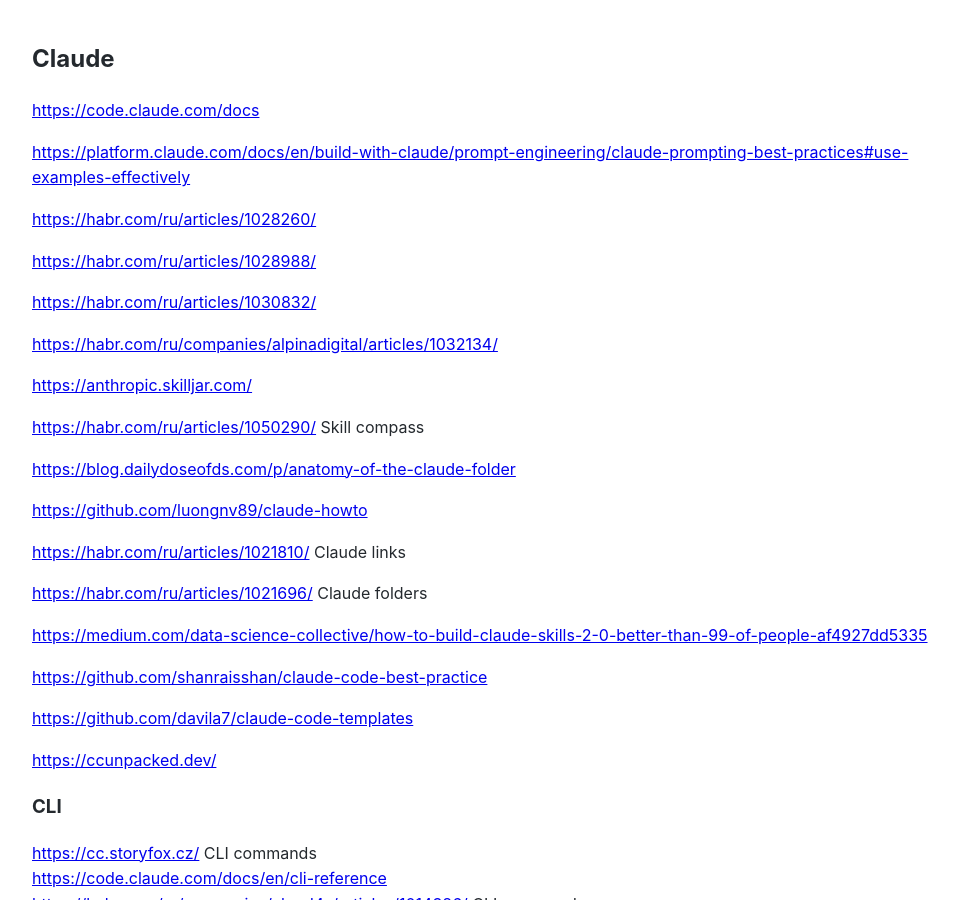
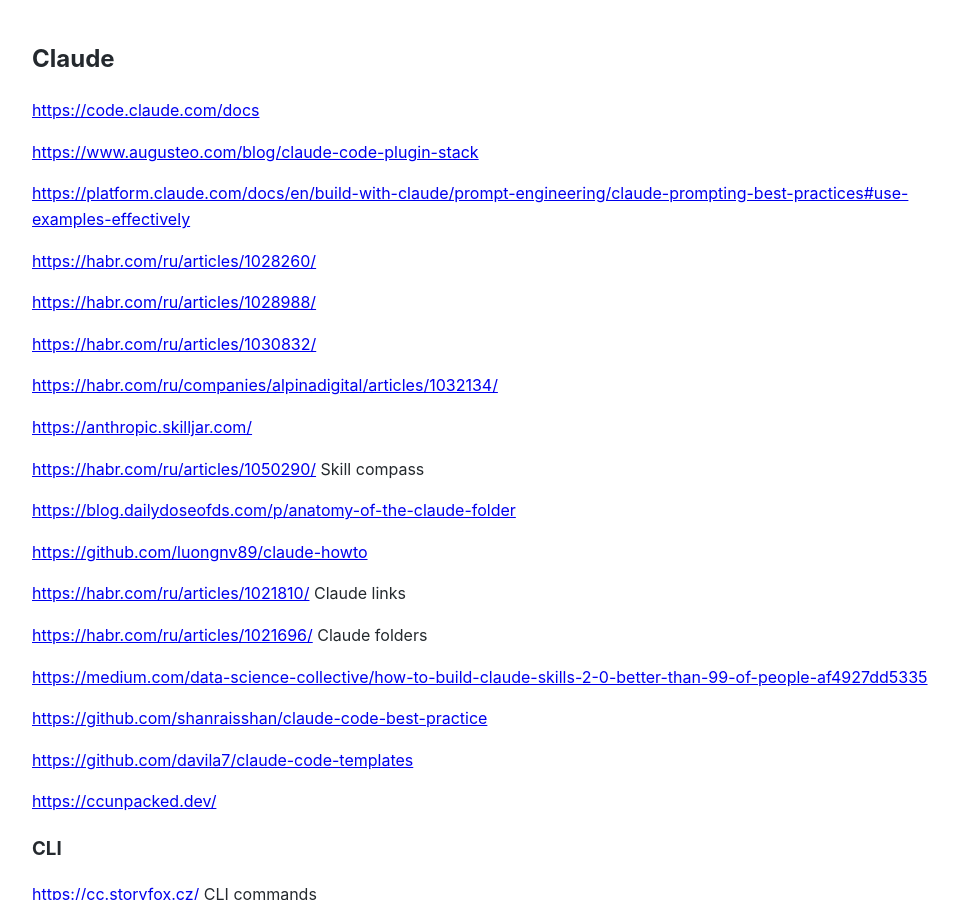
Before and after one commit to Michael-Lubinsky/michael-lubinsky.github.com, a Jekyll site: the page built from ml/claude.md, in a window 1280 px wide and 900 px high. Shown: the whole window, without its empty margins (158-1117 px from the left). Built offline with Jekyll 4.4.1, drawn with Linux system fonts in a browser that asks for light colours; our own code applies the rules of GitHub Pages for plain Markdown files.

Commit message:
Update claude.md

```diff
--- a/ml/claude.md
+++ b/ml/claude.md
@@ -1,5 +1,7 @@
 ## Claude
 <https://code.claude.com/docs>
+
+<https://www.augusteo.com/blog/claude-code-plugin-stack>
 
 <https://platform.claude.com/docs/en/build-with-claude/prompt-engineering/claude-prompting-best-practices#use-examples-effectively>
 
```
